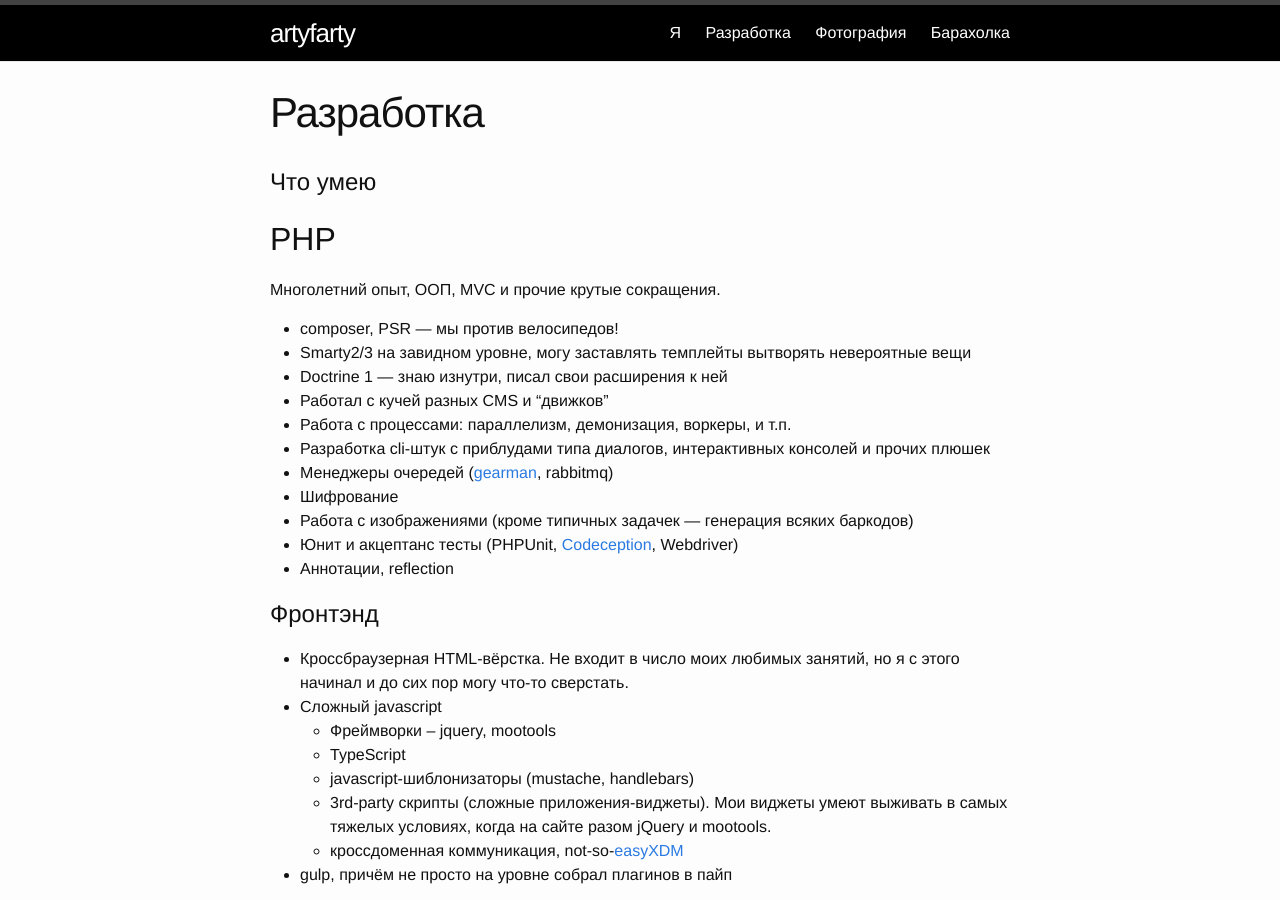
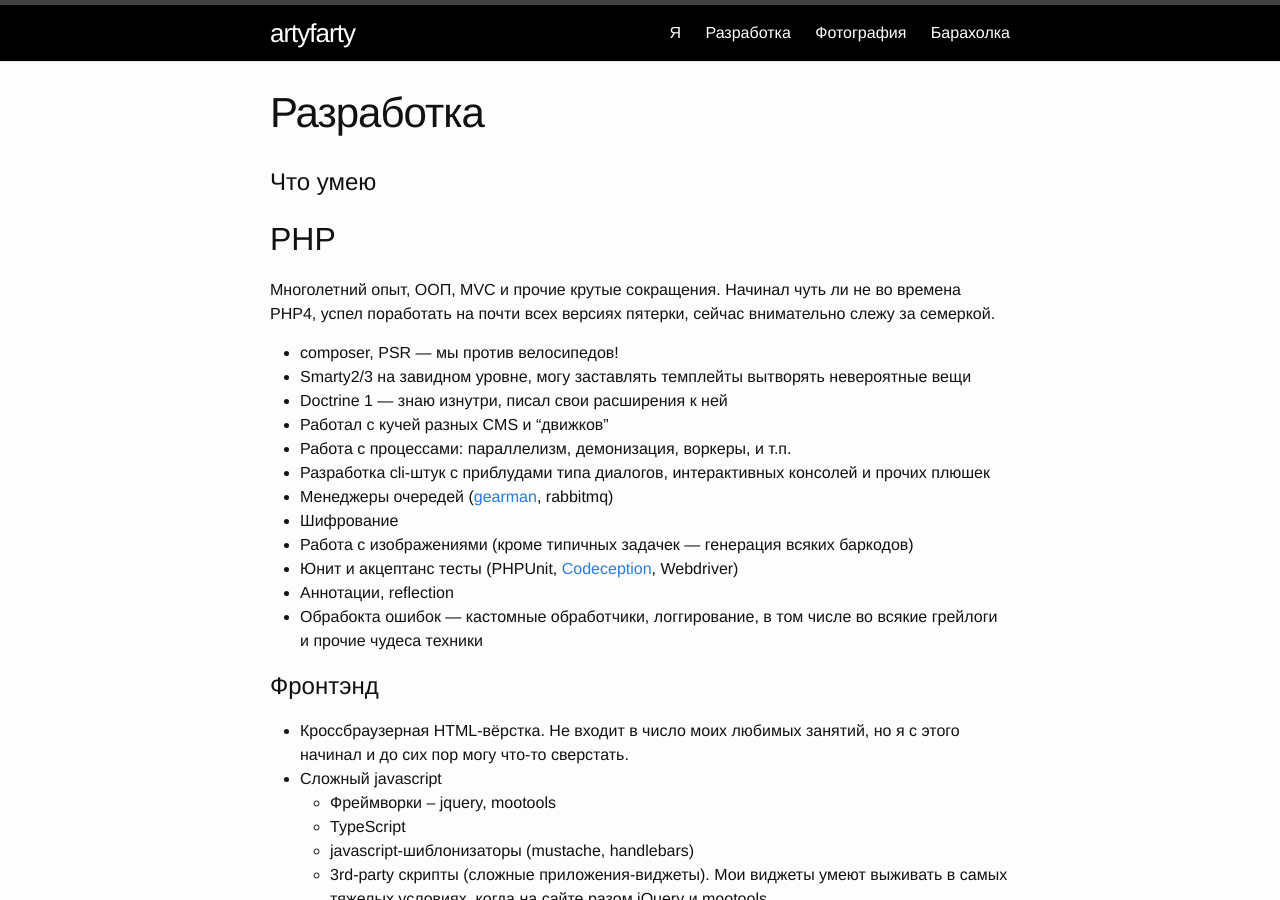
Before and after one commit to artyfarty/artyfartyio.github.io, a Jekyll site: the page built from devel.md, in a window 1280 px wide and 900 px high. Built offline with Jekyll 4.4.1, drawn with Linux system fonts in a browser that asks for light colours.

Commit message:
Update devel.md

```diff
--- a/devel.md
+++ b/devel.md
@@ -8,7 +8,7 @@ weight: 20
 # Что умею
 
 ## PHP
-Многолетний опыт, ООП, MVC и прочие крутые сокращения.
+Многолетний опыт, ООП, MVC и прочие крутые сокращения. Начинал чуть ли не во времена PHP4, успел поработать на почти всех версиях пятерки, сейчас внимательно слежу за семеркой.
 
 * composer, PSR — мы против велосипедов!
 * Smarty2/3 на завидном уровне, могу заставлять темплейты вытворять невероятные вещи
@@ -21,6 +21,7 @@ weight: 20
 * Работа с изображениями (кроме типичных задачек — генерация всяких баркодов)
 * Юнит и акцептанс тесты (PHPUnit, [Codeception](http://codeception.com/), Webdriver)
 * Аннотации, reflection
+* Обрабокта ошибок — кастомные обработчики, логгирование, в том числе во всякие грейлоги и прочие чудеса техники
 
 # Фронтэнд
 * Кроссбраузерная HTML-вёрстка. Не входит в число моих любимых занятий, но я с этого начинал и до сих пор могу что-то сверстать.
```
